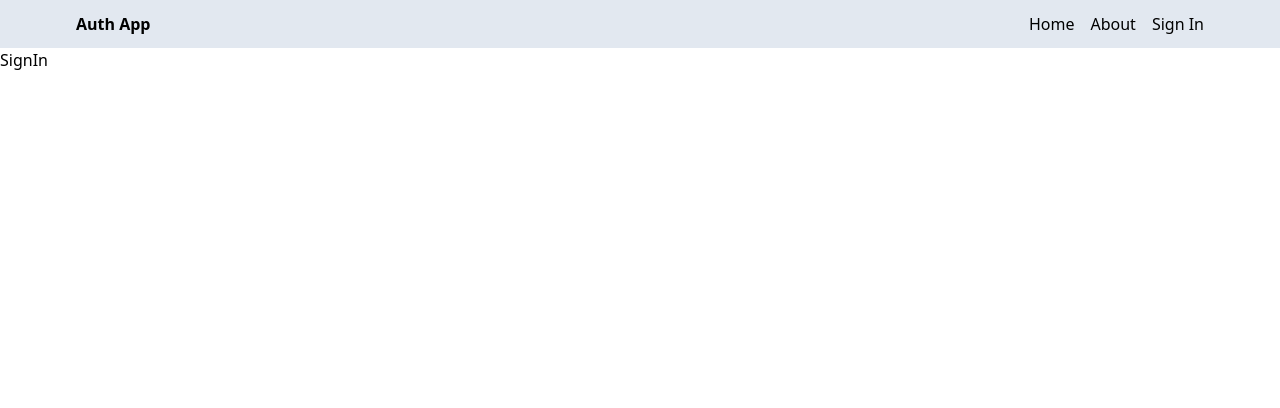
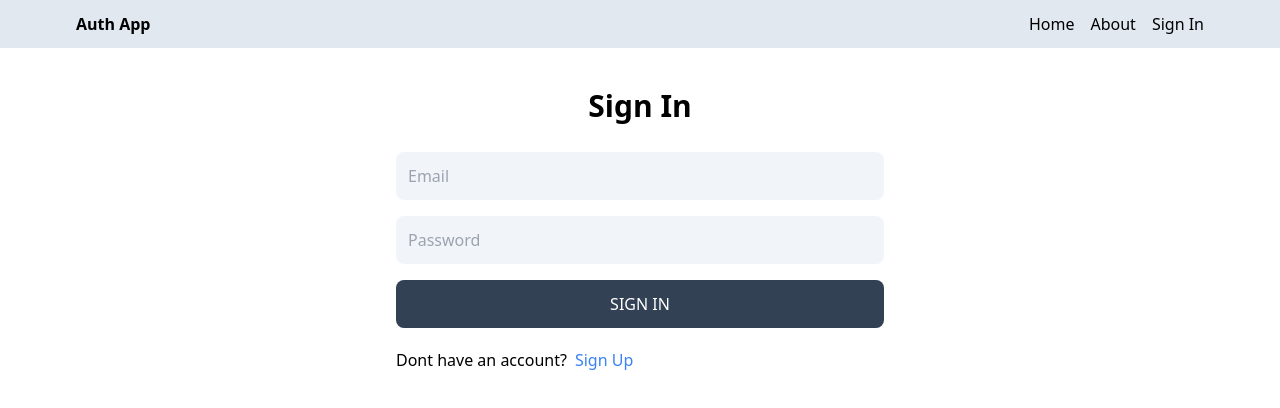
Before and after one commit to MarwanAshrafKhalil/hr-sys, a React (Vite) app in the folder client/: page /sign-in in a window 1280 px wide. Shown: the top 408 px of the page. Built offline with nearby package versions, Linux system fonts and the light colour scheme.

Commit message:
complete the sign-in page functionality

```diff
--- a/client/src/pages/SignIn.jsx
+++ b/client/src/pages/SignIn.jsx
@@ -1,3 +1,82 @@
+// import axios from "axios";
+import { useState } from "react";
+import { Link, useNavigate } from "react-router-dom";
+
 export default function SignIn() {
-  return <div>SignIn</div>;
+  const [formData, setFormData] = useState({});
+  const [error, setError] = useState(false);
+  const [loading, setLoading] = useState(false);
+  const navigate = useNavigate();
+
+  function handleChange(e) {
+    setFormData({ ...formData, [e.target.id]: e.target.value });
+  }
+
+  async function handleSubmit(e) {
+    e.preventDefault();
+    try {
+      setLoading(true);
+      setError(false);
+
+      const res = await fetch("/api/auth/signin", {
+        method: "POST",
+        headers: {
+          "Content-Type": "application/json",
+        },
+        body: JSON.stringify(formData),
+      });
+      const data = await res.json();
+      setLoading(false);
+
+      //only added for fetch method, as sometimes the error is returned inside data
+      if (data.success == false) {
+        setError(true);
+        return;
+      }
+      // const res = await axios.post("/api/auth/signup", formData);
+      // console.log(res.data);
+      navigate("/");
+    } catch (error) {
+      setLoading(false);
+      setError(true);
+    }
+  }
+
+  return (
+    <div className="p-3  max-w-lg mx-auto">
+      <h1 className="text-3xl text-center font-semibold my-7">Sign In</h1>
+
+      <form onSubmit={handleSubmit} className="flex flex-col gap-4">
+        <input
+          type="text"
+          placeholder="Email"
+          id="email"
+          className="bg-slate-100 p-3 rounded-lg"
+          onChange={handleChange}
+        />
+        <input
+          type="password"
+          placeholder="Password"
+          id="password"
+          className="bg-slate-100 p-3 rounded-lg"
+          onChange={handleChange}
+        />
+
+        <button
+          disabled={loading}
+          className="bg-slate-700 text-white p-3 rounded-lg uppercase hover:opacity-95 disabled:opacity-80"
+        >
+          {loading ? "Loading..." : "Sign In"}
+        </button>
+      </form>
+
+      <div className="flex gap-2 mt-5">
+        <p>Dont have an account?</p>
+        <Link to="/sign-up">
+          <span className="text-blue-500">Sign Up</span>{" "}
+        </Link>
+      </div>
+      <p className="text-red-700 mt-3">{error && "Something went wrong!"}</p>
+    </div>
+  );
 }
--- a/client/src/pages/SignUp.jsx
+++ b/client/src/pages/SignUp.jsx
@@ -1,10 +1,11 @@
 // import axios from "axios";
 import { useState } from "react";
-import { Link } from "react-router-dom";
+import { Link, useNavigate } from "react-router-dom";
 export default function SignUp() {
   const [formData, setFormData] = useState({});
   const [error, setError] = useState(false);
   const [loading, setLoading] = useState(false);
+  const navigate = useNavigate();
 
   function handleChange(e) {
     setFormData({ ...formData, [e.target.id]: e.target.value });
@@ -33,6 +34,7 @@
       }
       // const res = await axios.post("/api/auth/signup", formData);
       // console.log(res.data);
+      navigate("/sign-in");
     } catch (error) {
       setLoading(false);
       setError(true);
```
Also changed, not shown: 1 other file (tests, documents, lock files or other folders).
